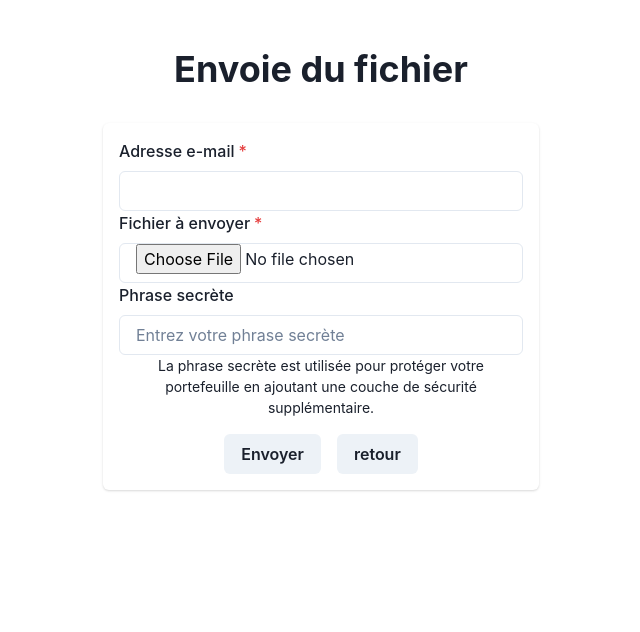
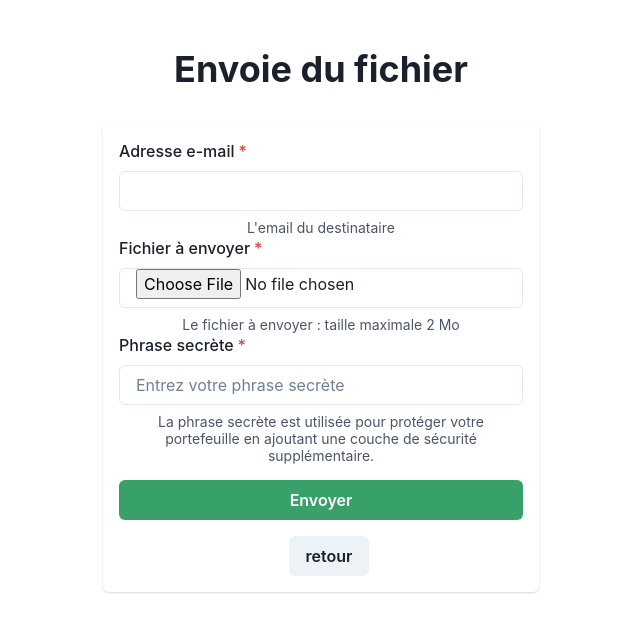
Before and after one commit to lerbix/SmartFlow-Blockchain-Cardano, a React (Vite) app in the folder cardano-front/: page /send-file in a window 1280 px wide. Shown: the top 632 px of the page, without its empty margins (319-959 px from the left). Built offline with nearby package versions, Linux system fonts and the light colour scheme.

Commit message:
Improve form with added validation system

```diff
--- a/cardano-front/src/components/SendFile/SendFile.jsx
+++ b/cardano-front/src/components/SendFile/SendFile.jsx
@@ -13,7 +13,16 @@ import {
     AlertDialogContent,
     AlertDialogHeader,
     AlertDialogBody,
-    AlertDialogFooter, ModalContent, ModalBody, Modal, ModalOverlay, ModalHeader,
+    AlertDialogFooter,
+    ModalContent,
+    ModalBody,
+    Modal,
+    ModalOverlay,
+    ModalHeader,
+    FormHelperText,
+    Alert,
+    AlertIcon,
+    AlertTitle,
 } from "@chakra-ui/react";
 import axios from "axios";
 import {initializeApp} from "firebase/app";
@@ -43,6 +52,7 @@ function SendFile({buildSendTransaction}) {
     const [emailError, setEmailError] = useState("");
     const [fileError, setFileError] = useState("");
     const [formError, setFormError] = useState("");
+    const [passphraseError, setPassphraseError] = useState("");
     const [passphrase, setPassphrase] = useState("");
     const [link, setLink] = useState("");
     const [showLink, setShowLink] = useState(false);
@@ -51,35 +61,88 @@ function SendFile({buildSendTransaction}) {
 // Dans la fonction handleSubmit
     const toast = useToast();
     const handleEmailChange = (event) => {
-        setEmail(event.target.value);
+        const email = event.target.value;
+        setEmail(email);
         setEmailError("");
         setFormError("");
+
+        // Vérification de l'email
+        const emailRegex = /^[^\s@]+@[^\s@]+\.[^\s@]+$/;
+        if (!email) {
+            setEmailError("Email est requis");
+        } else if (!emailRegex.test(email)) {
+            setEmailError("Entrez un email valide !");
+        }
     };
 
     const handleFileChange = (event) => {
-        setFile(event.target.files[0]);
+        const file = event.target.files[0];
+        setFile(file);
         setFileError("");
         setFormError("");
+
+        // Vérification de la taille du fichier
+        const maxSize = 2 * 1024 * 1024; // 2 Mo
+        if (!file) {
+            setFileError("Le fichier est requis !");
+        } else if (file.size > maxSize) {
+            setFileError("La taille du fichier ne doit pas dépasser 2 Mo");
+        }
     };
+
+    const handlePassphraseChange = (event) => {
+        const passphrase = event.target.value;
+        setPassphrase(passphrase);
+        setPassphraseError("");
+        setFormError("");
+
+        // Validation de la phrase secrète
+        if (!passphrase) {
+            setPassphraseError("La phrase secrète est requise !");
+        } else if (passphrase.length < 6) {
+            setPassphraseError("La phrase secrète doit contenir au moins 6 caractères !");
+        } else {
+            setPassphraseError("");
+        }
+    };
+
 
 
 
     const handleSubmit = async (event) => {
         event.preventDefault();
 
+
         if (!email) {
-            setEmailError("Veuillez fournir une adresse e-mail.");
+            setEmailError("Email est requis !");
+            setFormError('Veuillez vérifier vos informations !');
             return;
         }
 
         if (!file) {
-            setFileError("Veuillez sélectionner un fichier à envoyer.");
+            setFileError("Le fichier est requis !");
+            setFormError('Veuillez vérifier vos informations !');
+            return;
+        }
+
+        if (!passphrase) {
+            setPassphraseError("La passPhrase est requise !");
+            setFormError('Veuillez vérifier vos informations !');
             return;
         }
 
 
+        if (emailError || fileError || passphraseError ){
+            setFormError('Veuillez vérifier vos informations !');
+            return;
+        }
+
+        console.log("submitted !");
 
 
+
+
+        /*
         const user = auth.currentUser;
         if (!user) {
             return;
@@ -95,7 +158,7 @@ function SendFile({buildSendTransaction}) {
         formData.append("file", file);
         formData.append("passphrase", passphrase);
         formData.append("walletId", userData.walletId);
-        formData.append("userId",user.uid)
+        formData.append("userId", user.uid);
 
 
         try {
@@ -114,43 +177,76 @@ function SendFile({buildSendTransaction}) {
         } catch (error) {
             console.error(error);
         }
+
+         */
     };
 
 
     return (
         <Box maxW="xl" mx="auto" p={4}>
-            <form onSubmit={handleSubmit}>
+            <form noValidate onSubmit={handleSubmit}>
+
+                {formError && (
+                    <Alert py={4} status="error">
+                        <AlertIcon />
+                        <AlertTitle>{formError}</AlertTitle>
+                    </Alert>
+
+                )}
+
                 <FormControl id="email" isRequired isInvalid={emailError}>
                     <FormLabel>Adresse e-mail</FormLabel>
-                    <Input type="email" value={email} onChange={handleEmailChange} />
-                    {emailError && <FormErrorMessage>{emailError}</FormErrorMessage>}
+                    <Input  type="email" value={email} onChange={handleEmailChange} />
+                    {!emailError ? (
+                        <FormHelperText>
+                            L'email du destinataire
+                        </FormHelperText>
+                    ) : (
+                        <FormErrorMessage>{emailError}</FormErrorMessage>
+                    )}
                 </FormControl>
+
                 <FormControl id="file" isRequired isInvalid={fileError}>
                     <FormLabel>Fichier à envoyer</FormLabel>
                     <Input type="file" onChange={handleFileChange} />
-                    {fileError && <FormErrorMessage>{fileError}</FormErrorMessage>}
+                    {!fileError ? (
+                        <FormHelperText>
+                            Le fichier à envoyer : taille maximale 2 Mo
+                        </FormHelperText>
+                    ) : (
+                        <FormErrorMessage>{fileError}</FormErrorMessage>
+                    )}
                 </FormControl>
 
-                <FormControl id="passphrase">
+
+                <FormControl id="passphrase" isRequired isInvalid={passphraseError}>
                     <FormLabel>Phrase secrète</FormLabel>
                     <Input
                         type="password"
                         value={passphrase}
-                        onChange={(e) => setPassphrase(e.target.value)}
+                        onChange={handlePassphraseChange}
                         placeholder="Entrez votre phrase secrète"
                     />
-                    <Text fontSize="sm">
-                        La phrase secrète est utilisée pour protéger votre portefeuille en
-                        ajoutant une couche de sécurité supplémentaire.
-                    </Text>
+                    {!passphraseError ? (
+                        <FormHelperText>
+                            La phrase secrète est utilisée pour protéger votre portefeuille en
+                            ajoutant une couche de sécurité supplémentaire.
+                        </FormHelperText>
+                    ) : (
+                        <FormErrorMessage>{passphraseError}</FormErrorMessage>
+                    )}
+
                 </FormControl>
-                {formError && <Box color="red.500">{formError}</Box>}
-                <Button type="submit" mt={4}>
+
+
+
+                <Button width={"full"} colorScheme={"green"} type="submit" mt={4}>
                     Envoyer
                 </Button>
                 <Button  mt={4} ml={4} colorScheme="gray" onClick={()=> window.location.href ="/dashboard"}>
                     retour
                 </Button>
+
                 {showLink && (
                     <Box
                         position="fixed"
```
